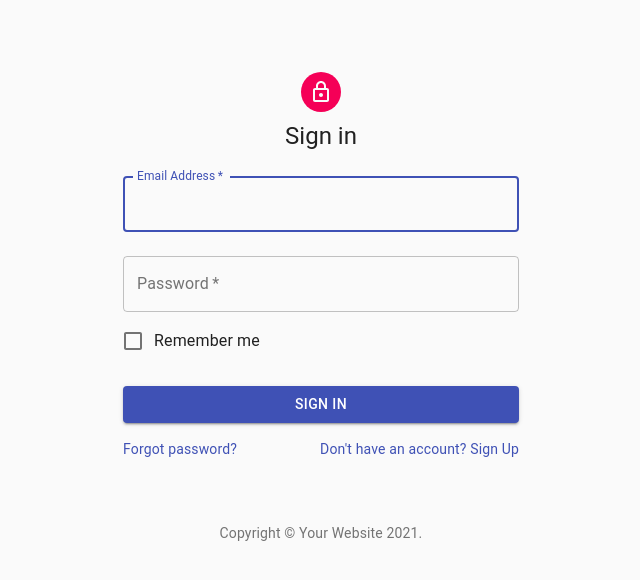
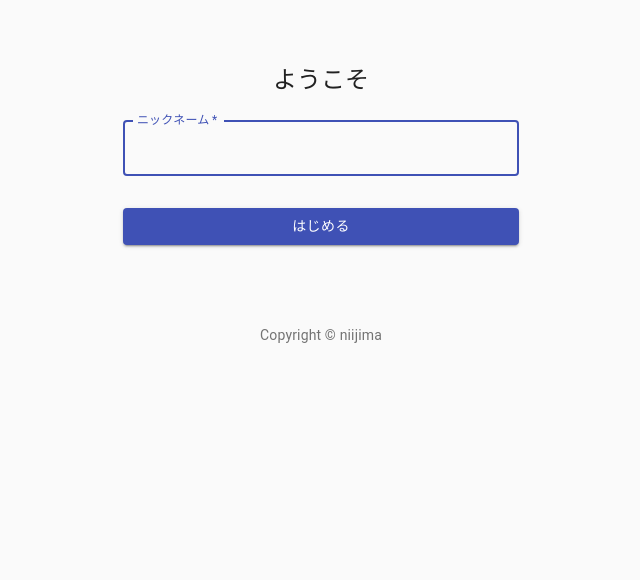
Before and after one commit to niizima1203/idobatakaigi, a React (Create React App) app: page / in a window 1280 px wide. Shown: the top 580 px of the page, without its empty margins (319-959 px from the left). Built offline with nearby package versions, Linux system fonts and the light colour scheme.

Commit message:
update signin page

```diff
--- a/src/components/SignIn.jsx
+++ b/src/components/SignIn.jsx
@@ -1,15 +1,10 @@
 import React from 'react';
-import Avatar from '@material-ui/core/Avatar';
 import Button from '@material-ui/core/Button';
 import CssBaseline from '@material-ui/core/CssBaseline';
 import TextField from '@material-ui/core/TextField';
-import FormControlLabel from '@material-ui/core/FormControlLabel';
-import Checkbox from '@material-ui/core/Checkbox';
 import Link from '@material-ui/core/Link';
-import Grid from '@material-ui/core/Grid';
 import Box from '@material-ui/core/Box';
-import LockOutlinedIcon from '@material-ui/icons/LockOutlined';
-import Typography from '@material-ui/core/Typography';
+import Typography from '@material-ui/core/Typography'
 import { makeStyles } from '@material-ui/core/styles';
 import Container from '@material-ui/core/Container';
 
@@ -18,10 +13,8 @@ function Copyright() {
     <Typography variant="body2" color="textSecondary" align="center">
       {'Copyright © '}
       <Link color="inherit" href="https://material-ui.com/">
-        Your Website
+        niijima
       </Link>{' '}
-      {new Date().getFullYear()}
-      {'.'}
     </Typography>
   );
 }
@@ -53,11 +46,8 @@ export default function SignIn() {
     <Container component="main" maxWidth="xs">
       <CssBaseline />
       <div className={classes.paper}>
-        <Avatar className={classes.avatar}>
-          <LockOutlinedIcon />
-        </Avatar>
         <Typography component="h1" variant="h5">
-          Sign in
+          ようこそ
         </Typography>
         <form className={classes.form} noValidate>
           <TextField
@@ -65,26 +55,10 @@ export default function SignIn() {
             margin="normal"
             required
             fullWidth
-            id="email"
-            label="Email Address"
-            name="email"
-            autoComplete="email"
+            id="name"
+            label="ニックネーム"
+            name="name"
             autoFocus
-          />
-          <TextField
-            variant="outlined"
-            margin="normal"
-            required
-            fullWidth
-            name="password"
-            label="Password"
-            type="password"
-            id="password"
-            autoComplete="current-password"
-          />
-          <FormControlLabel
-            control={<Checkbox value="remember" color="primary" />}
-            label="Remember me"
           />
           <Button
             type="submit"
@@ -93,20 +67,8 @@ export default function SignIn() {
             color="primary"
             className={classes.submit}
           >
-            Sign In
+            はじめる
           </Button>
-          <Grid container>
-            <Grid item xs>
-              <Link href="#" variant="body2">
-                Forgot password?
-              </Link>
-            </Grid>
-            <Grid item>
-              <Link href="#" variant="body2">
-                {"Don't have an account? Sign Up"}
-              </Link>
-            </Grid>
-          </Grid>
         </form>
       </div>
       <Box mt={8}>
```
